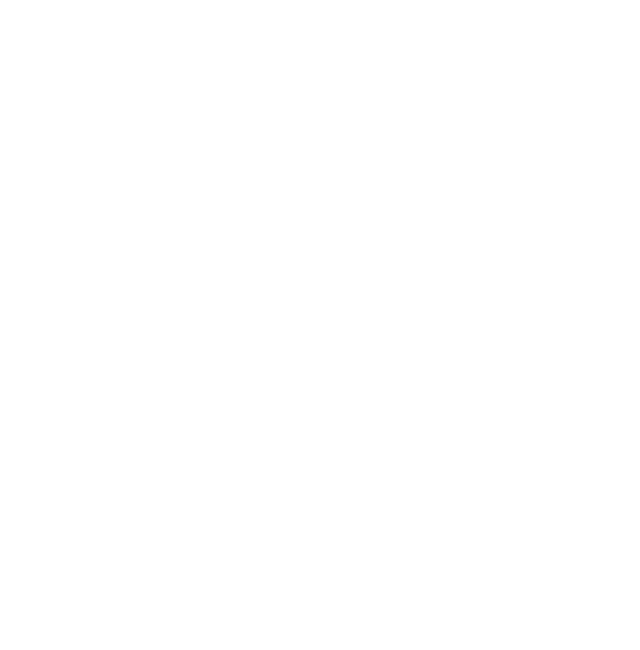
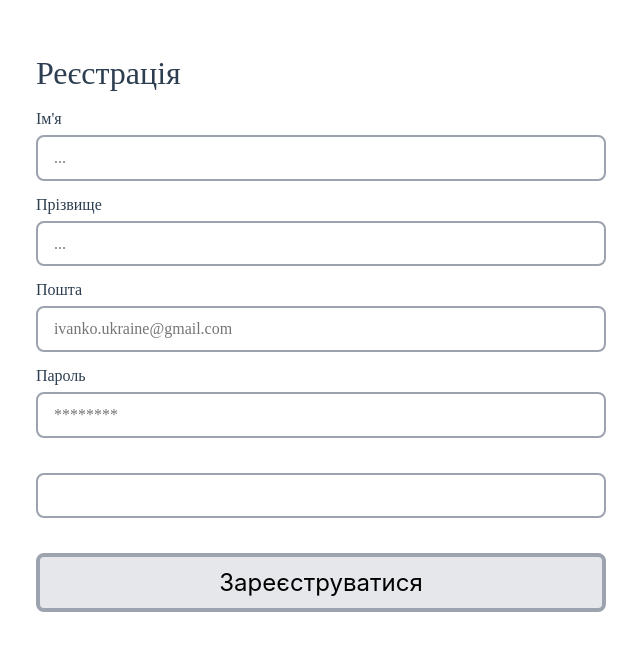
Before and after one commit to Eliot008/lab3_Uber_front, a Vue app: page /signup in a window 1280 px wide. Shown: the top 650 px of the page, without its empty margins (319-959 px from the left). Built offline with nearby package versions, Linux system fonts and the light colour scheme.

Commit message:
added signup and login routes

```diff
--- a/package.json
+++ b/package.json
@@ -8,6 +8,7 @@
   },
   "dependencies": {
     "@vue/composition-api": "^1.4.6",
+    "bcrypt": "^5.0.1",
     "pinia": "^2.0.11",
     "vue": "^2.6.14",
     "vue-router": "^3.5.3",
--- a/src/router/index.js
+++ b/src/router/index.js
@@ -1,8 +1,8 @@
-import Vue from 'vue'
-import VueRouter from 'vue-router'
-import HomeView from '../views/HomeView.vue'
+import Vue from 'vue';
+import VueRouter from 'vue-router';
+import HomeView from '../views/HomeView.vue';
 
-Vue.use(VueRouter)
+Vue.use(VueRouter);
 
 const router = new VueRouter({
   mode: 'history',
@@ -11,7 +11,7 @@ const router = new VueRouter({
     {
       path: '/',
       name: 'home',
-      component: HomeView
+      component: HomeView,
     },
     {
       path: '/about',
@@ -19,14 +19,19 @@ const router = new VueRouter({
       // route level code-splitting
       // this generates a separate chunk (About.[hash].js) for this route
       // which is lazy-loaded when the route is visited.
-      component: () => import('../views/AboutView.vue')
+      component: () => import('../views/AboutView.vue'),
     },
     {
-      path: '/test',
-      name: 'test',
-      component:  () => import('../views/TestView.vue')
-    }
-  ]
-})
+      path: '/login',
+      name: 'login',
+      component: () => import('../views/LoginView.vue'),
+    },
+    {
+      path: '/signup',
+      name: 'signup',
+      component: () => import('../views/SignupView.vue'),
+    },
+  ],
+});
 
-export default router
+export default router;
--- /dev/null
+++ b/src/views/LoginView.vue
@@ -0,0 +1,119 @@
+<template>
+  <div class="container">
+    <form @submit.prevent="login">
+      <div class="content">
+        <p class="login">Логін</p>
+        <div class="email">
+          <p class="label">Пошта</p>
+          <input type="text" name="email" v-model='email' placeholder="ivanko.ukraine@gmail.com" />
+        </div>
+        <div class="password">
+          <p class="label">Пароль</p>
+          <input type="text" name="password" v-model="password" placeholder="********" />
+        </div>
+        <button>Увійти</button>
+      </div>
+    </form>
+  </div>
+</template>
+
+<style>
+.container {
+  display: flex;
+  flex: 1;
+  flex-direction: column;
+  align-items: center;
+  justify-content: center;
+}
+.container:before:after {
+  box-sizing: inherit;
+}
+form {
+  display: flex;
+  flex-direction: row;
+  justify-content: center;
+  align-items: center;
+  width: 100%;
+}
+p {
+  margin: 0;
+  font-family: 'Gilroy-Light';
+}
+.content {
+  width: 56%;
+  display: flex;
+  flex-direction: column;
+  padding: 40px 40px 25px 40px;
+  box-sizing: border-box;
+}
+.login {
+  font-size: 32px;
+  line-height: 43.2px;
+}
+input {
+  width: 100%;
+  padding: 8px 16px;
+  font-size: 16px;
+  font-family: 'Gilroy-Light';
+  border: 2px solid #9ca3af;
+  border-radius: 8px;
+  margin-top: 4px;
+  color: #ffffff;
+}
+.email {
+  margin-top: 12px;
+}
+.label {
+  font-size: 16px;
+  line-height: 24px;
+}
+.password {
+  margin-top: 28px;
+}
+button {
+  font-size: 24px;
+  line-height: 43.2px;
+  background: #e5e7eb;
+  border: 4px solid #9ca3af;
+  border-radius: 8px;
+  margin-top: 35px;
+  padding: 4px;
+  color: #000000;
+}
+button:active {
+  transform: scale(0.98);
+  box-shadow: 3px 2px 3px 1px rgba(0, 0, 0, 0.24);
+}
+</style>
+
+<script>
+export default {
+  name: 'App',
+  data() {
+    return {
+      email: '',
+      password: '',
+    };
+  },
+  methods: {
+    async login() {
+      const { email, password } = this;
+      const res = await fetch('http://localhost:3000/auth/login', {
+        method: 'POST',
+        headers: {
+          'Content-Type': 'application/json',
+        },
+        body: JSON.stringify({
+          email,
+          password,
+        }),
+      });
+      const data = await res.json();
+      console.log(res, data);
+      if (res.ok) {
+        this.$router.push('/');
+      }
+    },
+  },
+};
+</script>
--- a/src/views/TestView.vue
+++ b/src/views/SignupView.vue
@@ -2,16 +2,28 @@
   <div class="container">
     <form @submit.prevent="login">
       <div class="content">
-        <p class="login">Логін</p>
-        <div class="email">
-          <p class="label">Email</p>
-          <input type="text" name="email" v-model='email' placeholder="ivanko.ukraine@gmail.com" />
+        <p class="register">Реєстрація</p>
+        <div class="model-container">
+          <p class="label">Ім'я</p>
+          <input type="text" name="first_name" v-model="first_name" placeholder="..." />
         </div>
-        <div class="password">
+        <div class="model-container">
+          <p class="label">Прізвище</p>
+          <input type="text" name="last_name" v-model="last_name" placeholder="..." />
+        </div>
+        <div class="model-container">
+          <p class="label">Пошта</p>
+          <input type="text" name="email" v-model="email" placeholder="ivanko.ukraine@gmail.com" />
+        </div>
+        <div class="model-container">
           <p class="label">Пароль</p>
           <input type="text" name="password" v-model="password" placeholder="********" />
         </div>
-        <button>Увійти</button>
+        <select name="role" v-model="role">
+          <option>client</option>
+          <option>driver</option>
+        </select>
+        <button>Зареєструватися</button>
       </div>
     </form>
   </div>
@@ -46,43 +58,51 @@ p {
   padding: 40px 40px 25px 40px;
   box-sizing: border-box;
 }
-.login {
-  font-size: 36px;
+.register {
+  font-size: 32px;
   line-height: 43.2px;
 }
 input {
   width: 100%;
-  padding: 12px;
-  font-size: 20px;
+  padding: 8px 16px;
+  font-size: 16px;
   font-family: 'Gilroy-Light';
   border: 2px solid #9ca3af;
   border-radius: 8px;
   margin-top: 4px;
   color: #ffffff;
 }
-.email {
+.model-container {
   margin-top: 12px;
 }
 .label {
-  font-size: 20px;
+  font-size: 16px;
   line-height: 24px;
 }
 .password {
   margin-top: 28px;
 }
 button {
-  font-size: 36px;
+  font-size: 24px;
   line-height: 43.2px;
   background: #e5e7eb;
   border: 4px solid #9ca3af;
   border-radius: 8px;
   margin-top: 35px;
-  padding: 12px;
+  padding: 4px;
   color: #000000;
 }
 button:active {
   transform: scale(0.98);
   box-shadow: 3px 2px 3px 1px rgba(0, 0, 0, 0.24);
+}
+select {
+  border: 2px solid #9ca3af;
+  border-radius: 8px;
+  margin-top: 35px;
+  padding: 8px 16px;
+  font-size: 16px;
+  color: #ffffff;
 }
 </style>
 
@@ -91,25 +111,34 @@ export default {
   name: 'App',
   data() {
     return {
+      first_name: '',
+      last_name: '',
       email: '',
       password: '',
+      role: 'client',
     };
   },
   methods: {
     async login() {
-      const { email, password } = this;
-      const res = await fetch('http://localhost:3000/auth/login', {
+      const { first_name, last_name, email, password, role } = this;
+      const res = await fetch('http://localhost:3000/auth/signup', {
         method: 'POST',
         headers: {
           'Content-Type': 'application/json',
         },
         body: JSON.stringify({
+          first_name,
+          last_name,
           email,
           password,
+          role,
         }),
       });
       const data = await res.json();
       console.log(data);
+      if (res.ok) {
+        this.$router.push('/');
+      }
     },
   },
 };
```
Also changed, not shown: 1 other file (tests, documents, lock files or other folders).
